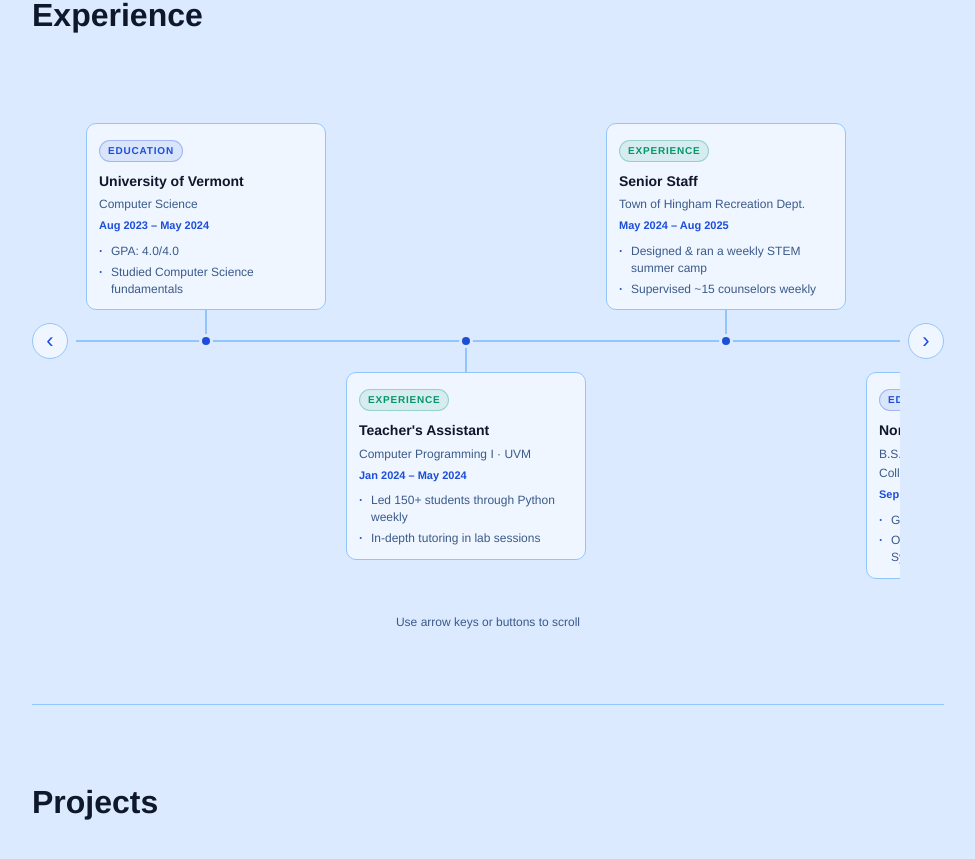
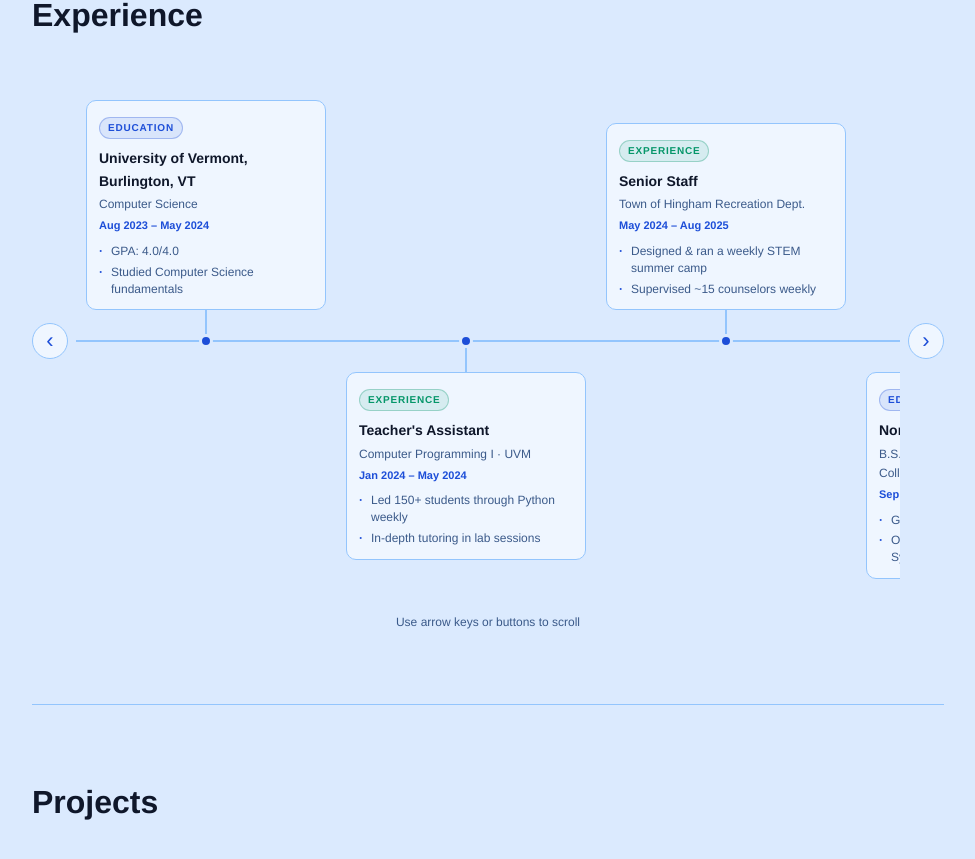
Before and after one commit to ColinMenuchi/portfolioWebsite, a React (Vite) app in the folder portfolio-website/: page / in a window 1280 px wide. Shown: the part 2569-3428 px from the top of the page, without its empty margins (152-1127 px from the left). Built offline with nearby package versions, Linux system fonts and the light colour scheme.

Commit message:
Added my upcoming internship to experiences

```diff
--- a/portfolio-website/src/components/Experience.jsx
+++ b/portfolio-website/src/components/Experience.jsx
@@ -3,7 +3,7 @@ import { useRef, useEffect } from 'react'
 const entries = [
   {
     type: 'Education',
-    title: 'University of Vermont',
+    title: 'University of Vermont, Burlington, VT',
     subtitle: 'Computer Science',
     date: 'Aug 2023 – May 2024',
     bullets: ['GPA: 4.0/4.0', 'Studied Computer Science fundamentals'],
@@ -32,7 +32,7 @@ const entries = [
   {
     type: 'Leadership',
     title: 'Member, FirstByte',
-    subtitle: 'Northeastern University',
+    subtitle: 'Northeastern University, Boston, MA',
     date: 'Sep 2024 – Apr 2025',
     bullets: ['Designed CS curricula for Boston high schoolers', 'Taught 40 students HTML & CSS'],
   },
@@ -43,6 +43,13 @@ const entries = [
     date: 'Jul 2025 – Present',
     bullets: ['Design & publish media for NU board game club', 'Grew community engagement online & in person'],
   },
+  {
+    type: 'Experience',
+    title: 'Software Engineering Intern',
+    subtitle: 'Fidelity Investments, Boston, MA',
+    date: 'June 2026 - Aug 2026',
+    bullets: ['Incoming SWE Intern', 'Summer 2026']
+  }
 ]
 
 const Experience = () => {
```
